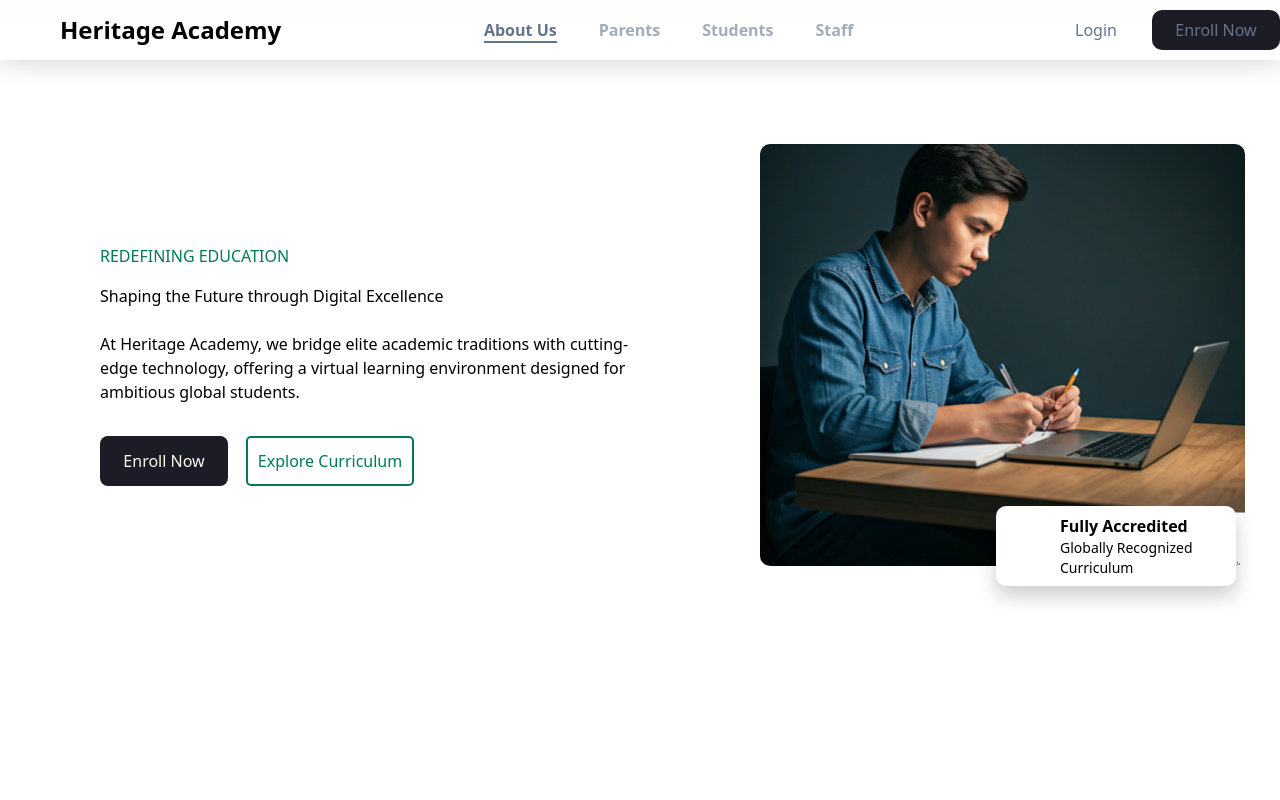
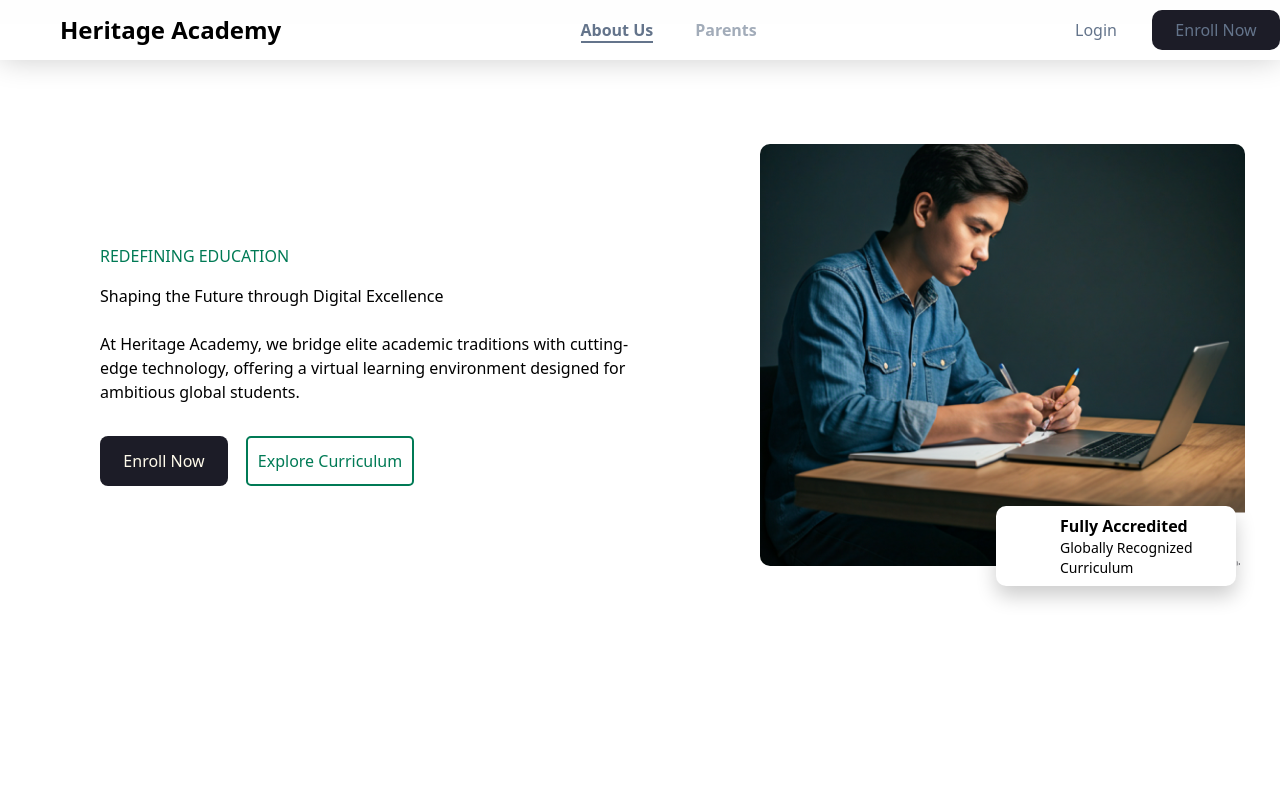
Before and after one commit to dany-abo/heritage-academy, a website: page index.html in a window 1280 px wide. Shown: the top 800 px of the page. Drawn offline with Linux system fonts and the light colour scheme.

Commit message:
Update index.html

```diff
--- a/index.html
+++ b/index.html
@@ -22,12 +22,7 @@
           <li>
             <a href="index2.html" class="opacity-60 duration-400 hover:opacity-100 underline-animate">parents</a>
           </li>
-          <li>
-              <a href="index3.html" class="opacity-60 duration-400 hover:opacity-100 underline-animate">students</a>
-          </li>
-          <li>
-            <a href="index4.html" class="opacity-60 duration-400 hover:opacity-100 underline-animate">staff</a>
-          </li>
+
     </ul>
     </nav>
 
```
